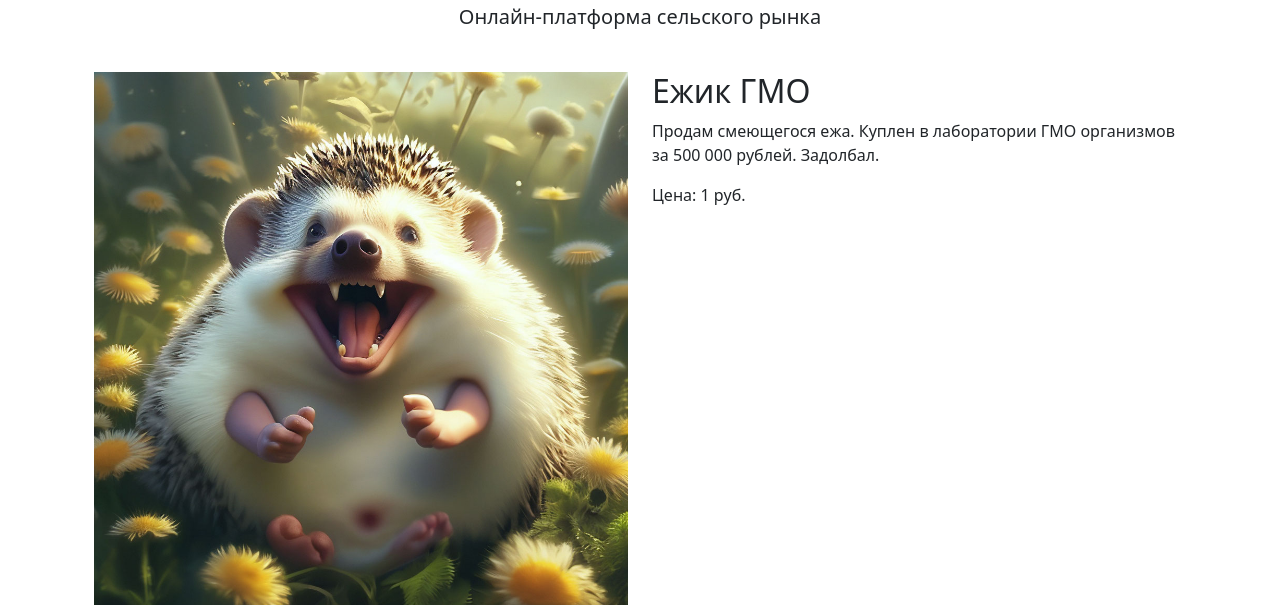
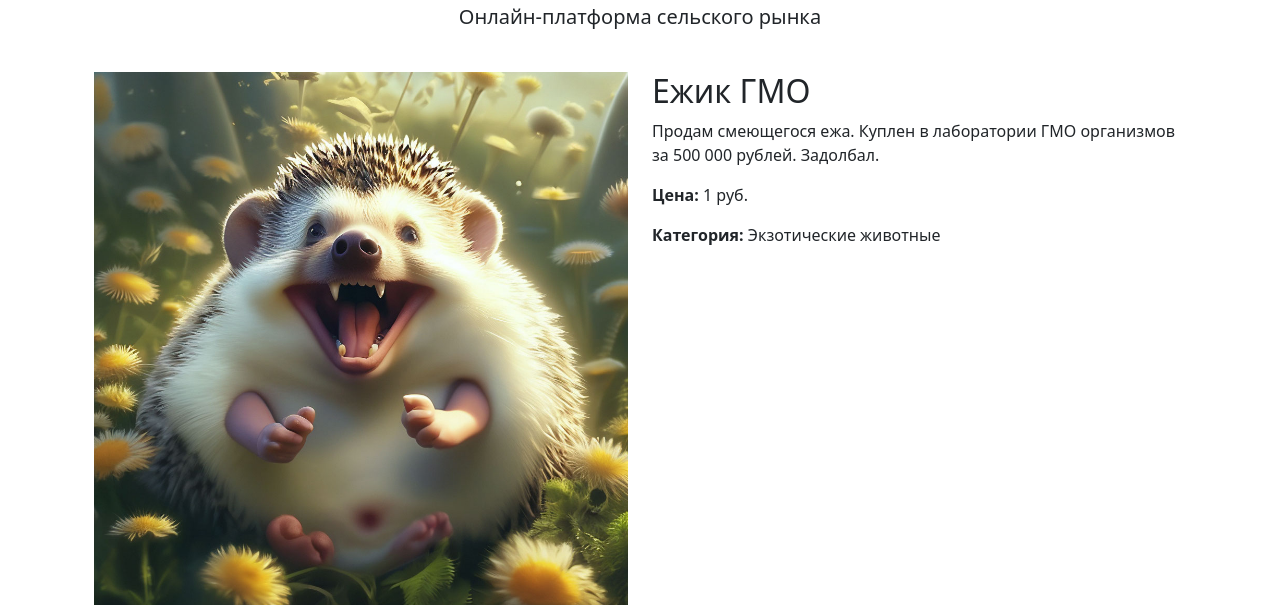
Before and after one commit to Konovalexx/Django_blog, a Django app: page /product/6/ in a window 1280 px wide. Shown: the part 212-817 px from the top of the page. Run offline with Django 5.2, Linux system fonts and the light colour scheme; data comes from the database, SQL or seed files in the repository.

Commit message:
Домашка

```diff
--- a/catalog/models.py
+++ b/catalog/models.py
@@ -1,5 +1,3 @@
-from django.db import models
-from django.utils import timezone
 from django.db import models, connection
 
 class Category(models.Model):
--- a/catalog/templates/catalog/home.html
+++ b/catalog/templates/catalog/home.html
@@ -10,6 +10,8 @@
                 <div class="card-body">
                     <h5 class="card-title">{{ product.name }}</h5>
                     <p class="card-text">{{ product.description|truncatechars:100 }}</p>
+                    <p class="card-text"><strong>Категория:</strong> {{ product.category.name }}</p>
+                    <p class="card-text"><strong>Цена:</strong> {{ product.price }} руб.</p>
                     <a href="{% url 'catalog:product_detail' product.pk %}" class="btn btn-primary">Подробнее</a>
                 </div>
             </div>
--- a/catalog/templates/catalog/product_detail.html
+++ b/catalog/templates/catalog/product_detail.html
@@ -9,7 +9,8 @@
         <div class="col-md-6">
             <h2>{{ object.name }}</h2>
             <p>{{ object.description }}</p>
-            <p>Цена: {{ object.price }} руб.</p>
+            <p><strong>Цена:</strong> {{ object.price }} руб.</p>
+            <p><strong>Категория:</strong> {{ object.category.name }}</p>
         </div>
     </div>
 </div>
```
